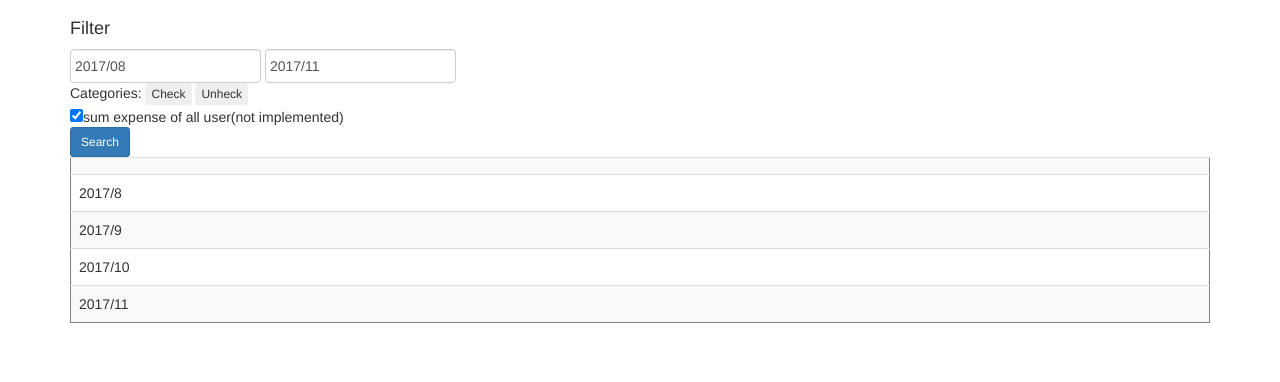
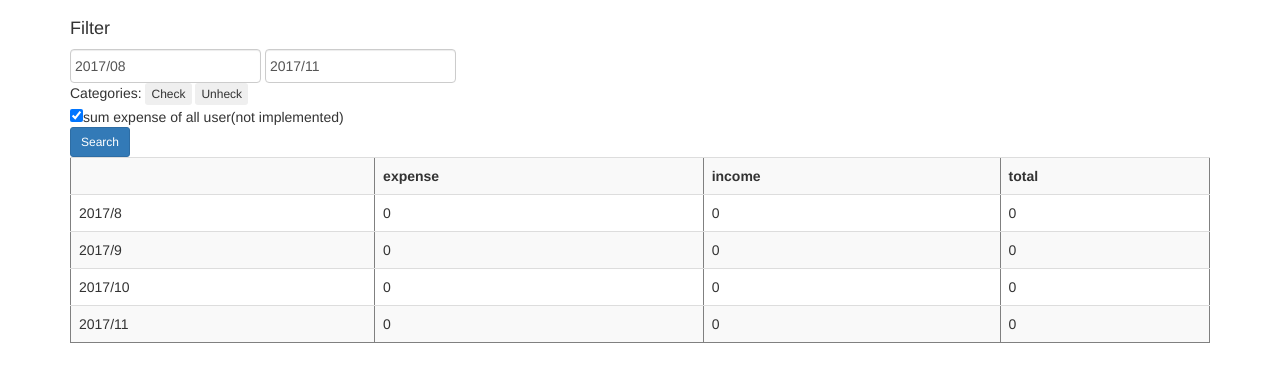
Before and after one commit to yauji/teller2, a Django app: page /t/monthlyreport in a window 1280 px wide. Shown: the part 51-433 px from the top of the page. Run offline with Django 3.2, Linux system fonts and the light colour scheme; the visitor is signed in with stand-in values (Sample User, id 1); data that the repository does not hold is empty; parts of the project's set-up code (start-up, migrations or seed data) failed here and were passed over; some libraries are stand-ins or nearby versions.

Commit message:
added monthly total.

```diff
--- a/trans/templates/trans/monthlyreport.html
+++ b/trans/templates/trans/monthlyreport.html
@@ -49,6 +49,9 @@
     <th>{{c.name}}</th>
     {% endif %}
     {% endfor %}
+    <th>expense</th>
+    <th>income</th>
+    <th>total</th>
   </tr>
 
   {% for mr in monthlyreport_list %}
@@ -77,6 +80,9 @@
       </form>
     </td>
     {% endfor %}
+    <td>{{mr.totalexpense| intcomma}}</td>
+    <td>{{mr.totalincome| intcomma}}</td>
+    <td>{{mr.total| intcomma}}</td>
   </tr>
   {% endfor %}
 </table>
--- a/trans/views.py
+++ b/trans/views.py
@@ -143,7 +143,24 @@ def monthlyreport(request):
             scfrom = datetime.datetime(year, month, 1,0,0,0)
             scto = scfrom + relativedelta(months=1)
 
+            # sum total for each month---
+            expense = Trans.objects.filter(date__gte=scfrom, date__lt=scto, expense__gte=0).aggregate(Sum('expense'))
+            if expense["expense__sum"] is not None:
+                mr.totalexpense = expense["expense__sum"]
+            else:
+                mr.totalexpense = 0
 
+            income = Trans.objects.filter(date__gte=scfrom, date__lt=scto, expense__lt=0).aggregate(Sum('expense'))
+            if income["expense__sum"] is not None:
+                mr.totalincome = income["expense__sum"] * -1
+            else:
+                mr.totalincome = 0
+
+            mr.total = mr.totalincome - mr.totalexpense
+
+
+
+            #
             eachCates = []
             for c in get_category_list():
                 if str(c.id) in request.POST.getlist('categorys'):
@@ -528,7 +545,8 @@ def get_category_list_ui(request):
                     #TODO how to unchecked checkbox..
                     cui.selected = False
             else:
-                cui.selected = True
+                cui.selected = False
+                #cui.selected = True
             category_list.append(cui)
 
     return category_list
@@ -562,6 +580,10 @@ class MonthlyreportEachMonthUi():
     yearmonth = "yyyy/mm"
     # for transition to list view
     dateTo = "yyyy/mm/dd"
+
+    totalexpense = 0
+    totalincome = 0
+    total = 0
 
 
 
```
